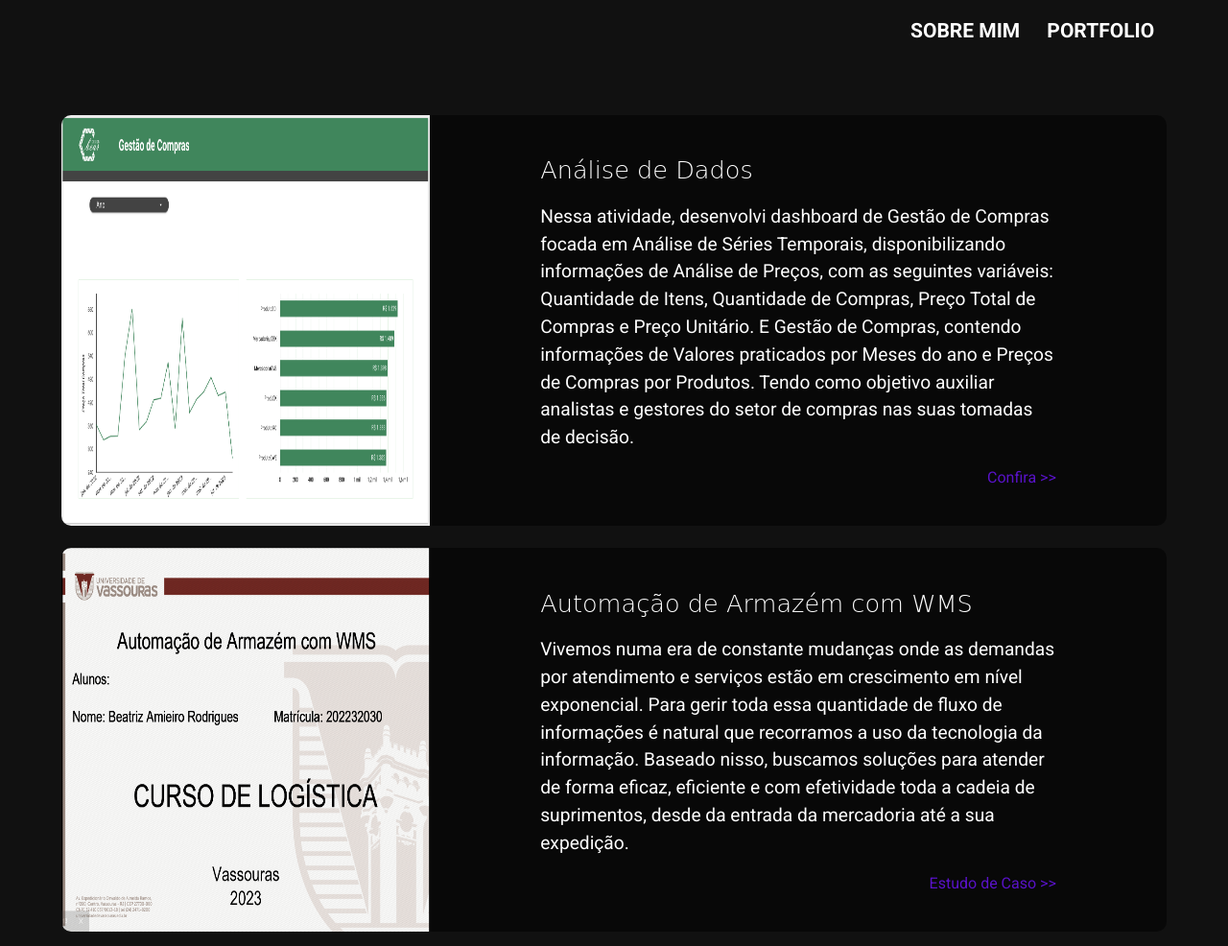
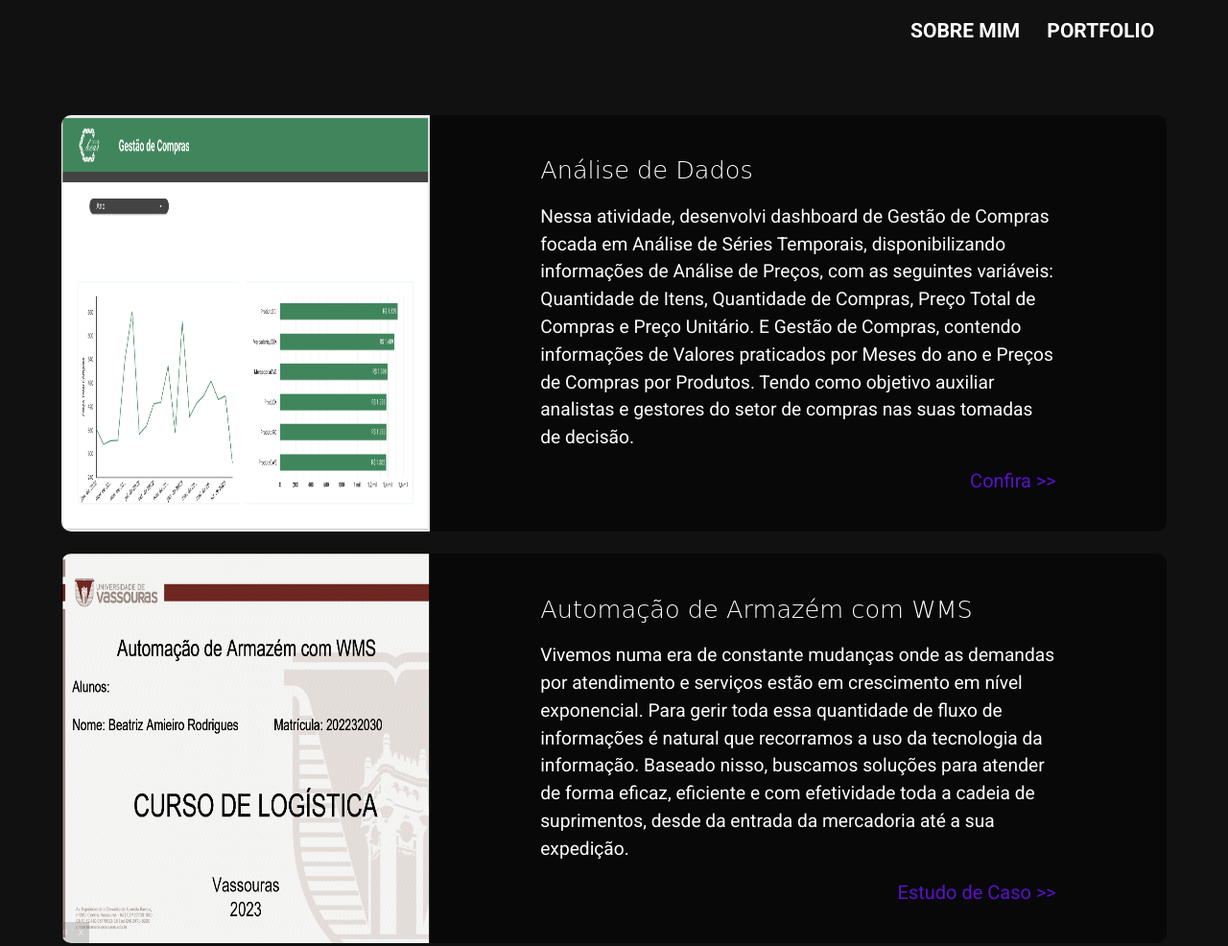
Before and after one commit to BeatrizAmieiro/bear_adlog, a plain HTML site: page portfolio.html in a window 1280 px wide. Shown: the top 986 px of the page at 96% size. Drawn offline with Linux system fonts and the light colour scheme; a web font is replaced by a local one.

Commit message:
Correção de tamanho de fonte abrir card

```diff
--- a/css/portfolio.css
+++ b/css/portfolio.css
@@ -61,7 +61,7 @@
 	color: #5912c8;
 	cursor: pointer;
 	float: right;
-	font-size: clamp(0.8rem, 2.5vw, 1.6rem);
+	font-size: clamp(1rem, 2.5vw, 2rem);
 }
 
 .gestao {
```
